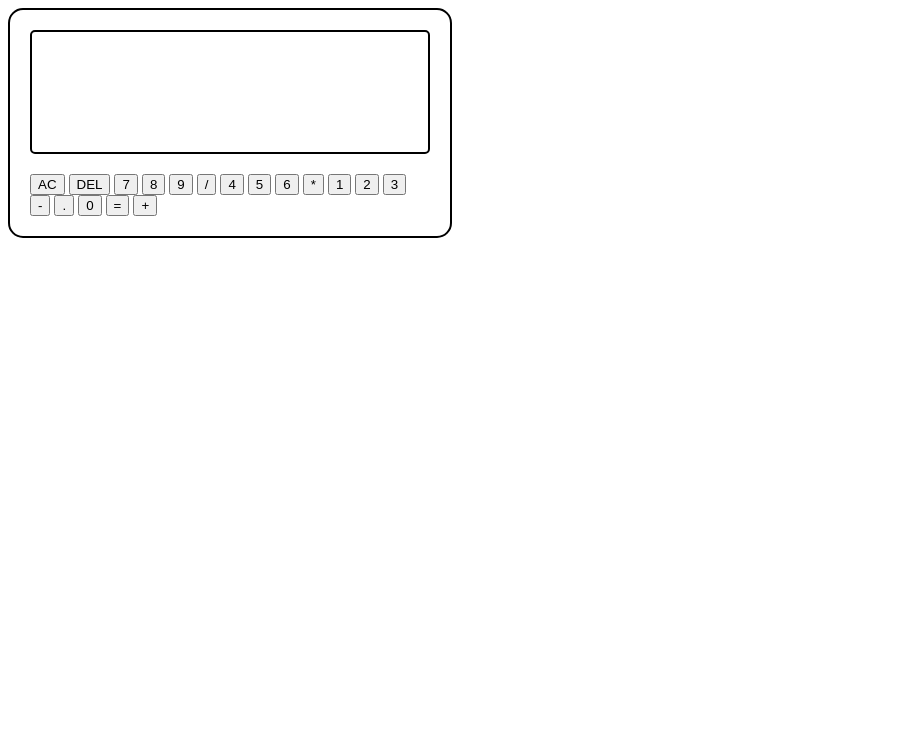
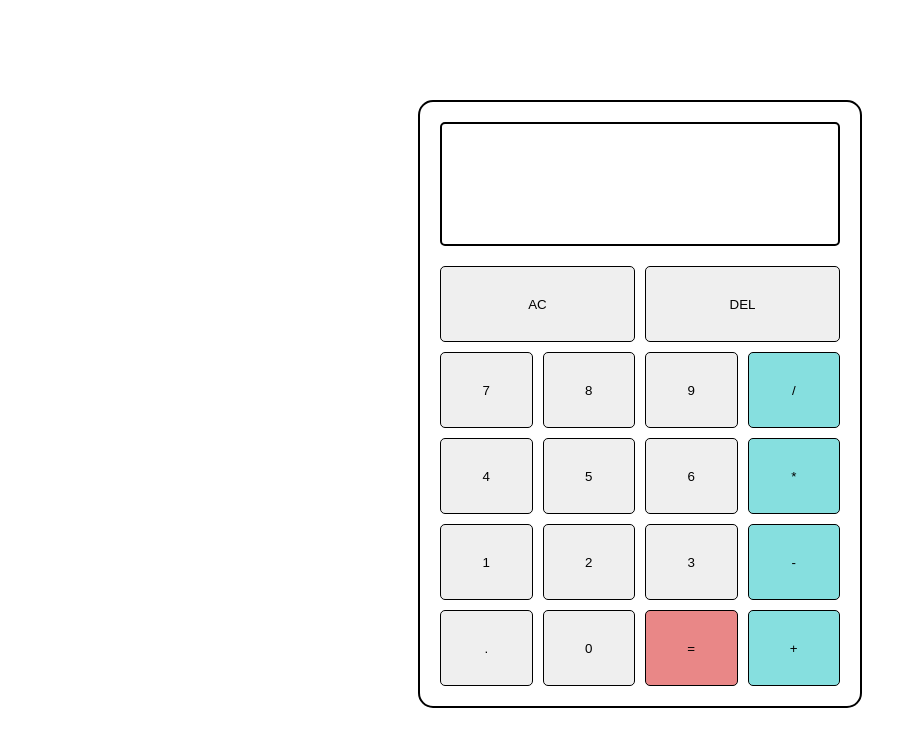
Before and after one commit to Dreis27/Project-WebApp-Calculator, a plain HTML site: page index.html in a window 1280 px wide. Shown: the whole page, without its empty margins (0-917 px from the left). Drawn offline with Linux system fonts and the light colour scheme.

Commit message:
Roughly finished the UI/UX part

```diff
--- a/index.html
+++ b/index.html
@@ -31,5 +31,6 @@
         <button type="button" class="operator" id="addition">+</button>
     </div>
     </div>
+    <script src="scrip"></script>
 </body>
 </html>
--- a/styles.css
+++ b/styles.css
@@ -1,3 +1,10 @@
+body{
+    display: flex;
+    align-items: center;
+    justify-content: center;
+    margin-top: 100px;
+}
+
 #container{
     border-radius: 15px;
     padding: 20px;
@@ -7,9 +14,32 @@
 #display{
     min-height: 120px;
     min-width: 356px;
-    font-size: 40px;
+    font-size: 60px;
     text-align: right;
     border: 2px black solid;
     border-radius: 5px;
     margin-bottom: 20px;
 }
+#button-grid{
+    display: grid;
+    grid-template-columns: repeat(4, 1fr);
+    grid-gap: 10px;
+    height: 420px;
+}
+
+.clear{
+    grid-column: span 2;
+}
+
+.clear, .num, .operator{
+    border: 1px black solid;
+    border-radius: 5px;
+}
+
+.operator{
+    background-color: rgb(134, 223, 223);
+}
+
+#equals{
+    background-color: rgb(233, 135, 135);
+}
```
